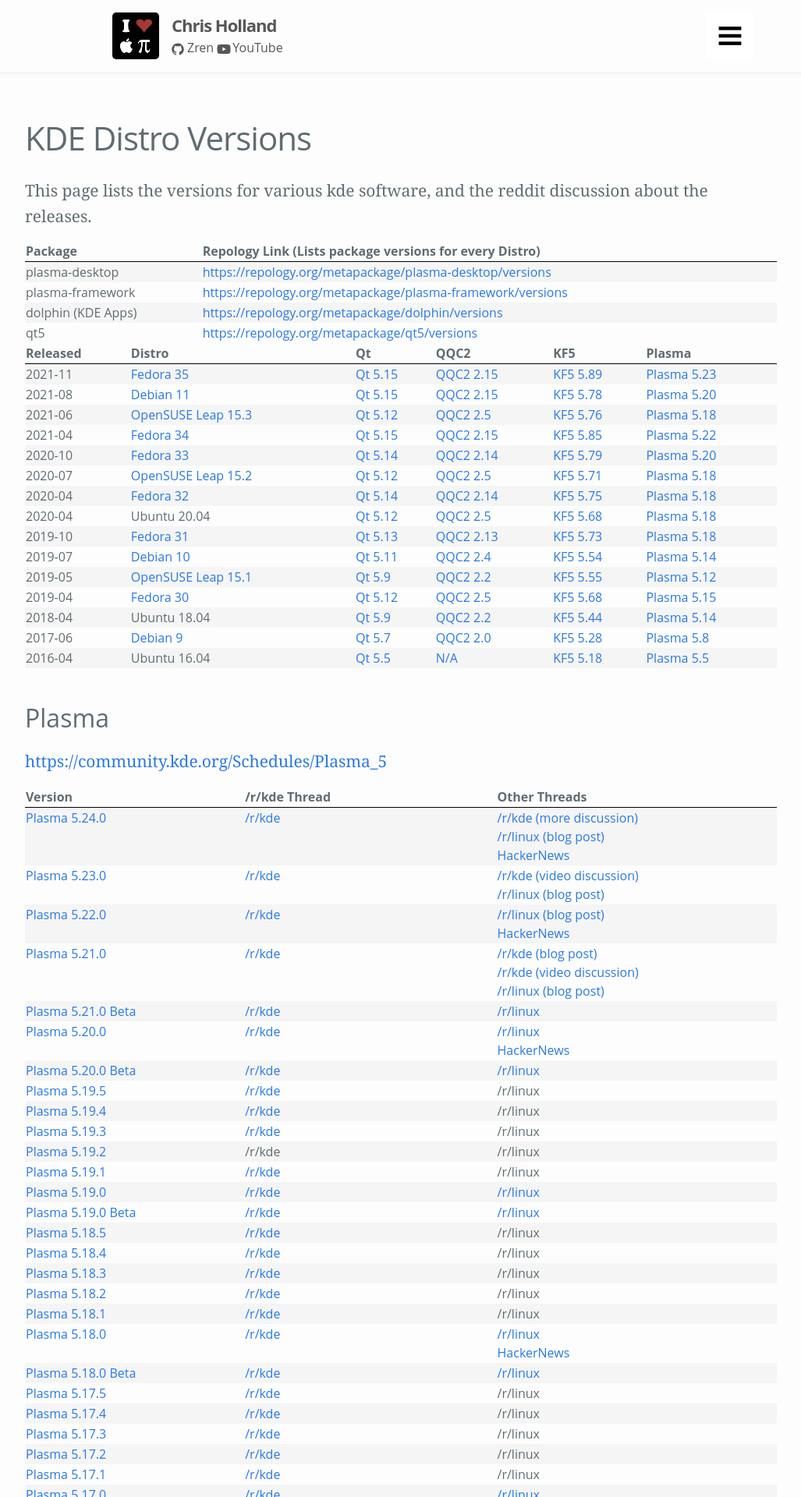
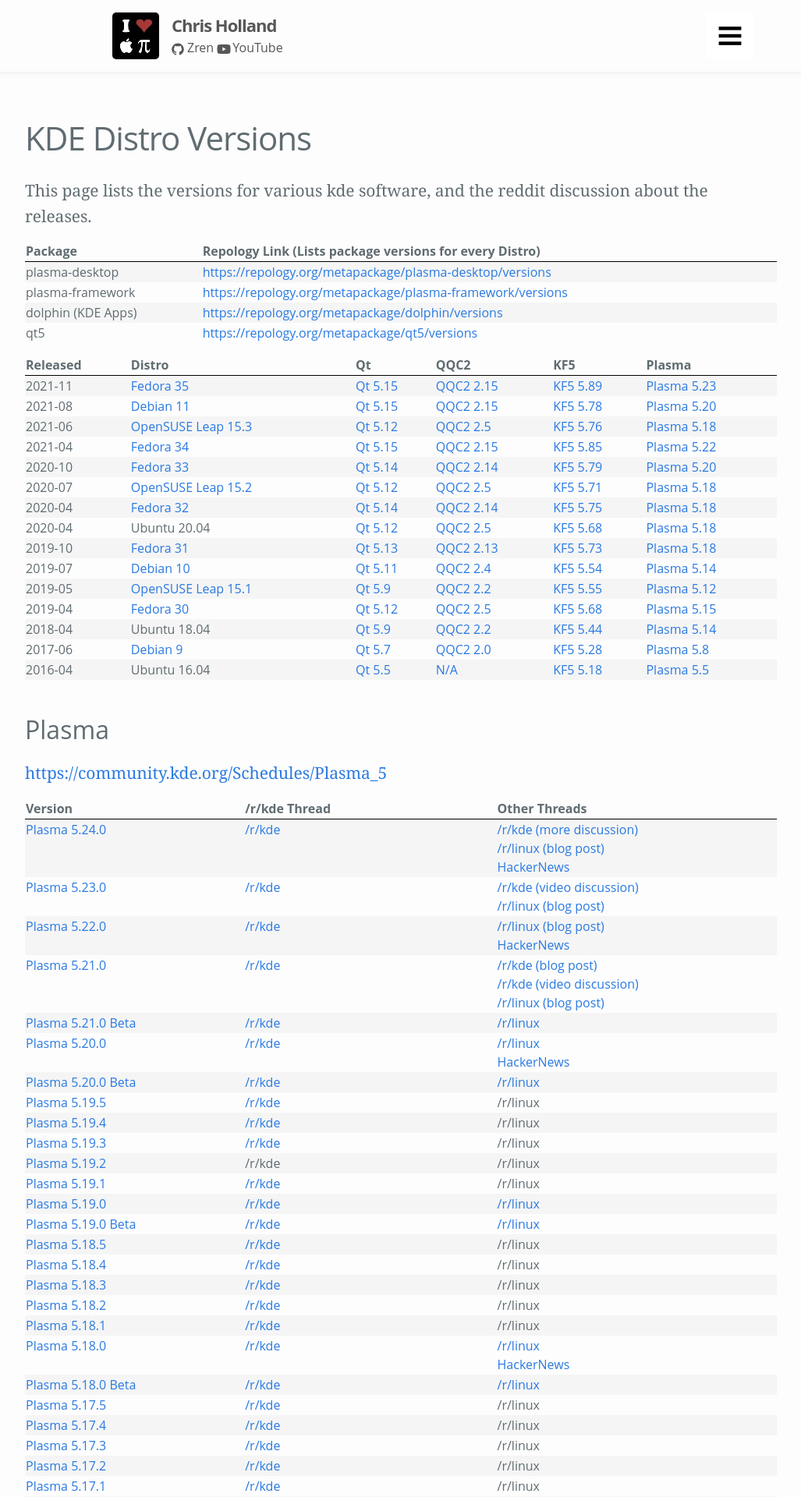
Before and after one commit to Zren/zren.github.io, a Jekyll site: the page built from kde_versions.md, in a window 1280 px wide. Shown: the top 1920 px of the page at 78% size, without its empty margins (126-1153 px from the left). Built offline with Jekyll 4.4.1, drawn with Linux system fonts in a browser that asks for light colours.

Commit message:
Add default margin-bottom to .post-content table

```diff
--- a/_sass/_layout.scss
+++ b/_sass/_layout.scss
@@ -402,6 +402,10 @@
         }
     }
 
+    table {
+        @extend %vertical-rhythm;
+    }
+
     table.table {
         width: 100%;
         border-spacing: 0;
```
